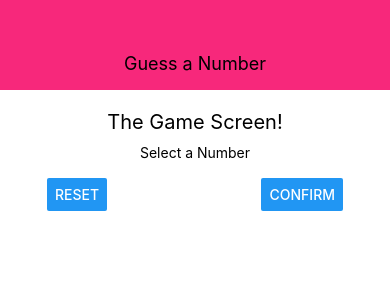
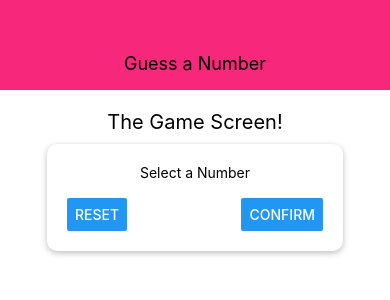
Before and after one commit to 1997808/reactnative_learn_3, a React Native app: screen / in a window 390 px wide. Shown: the top 300 px of the page. Built offline with nearby package versions, Linux system fonts and the light colour scheme.

Commit message:
Card style to component

```diff
--- /dev/null
+++ b/components/Card.js
@@ -0,0 +1,22 @@
+import React from 'react'
+import { View, Text, StyleSheet } from 'react-native'
+
+const Card = props =>  {
+  return <View style={{...styles.card, ...props.style}}>
+    {props.children}</View>
+}
+
+const styles = StyleSheet.create({
+  card: {
+    elevation: 8,
+    shadowColor: 'black', // only IOS
+    shadowOffset: { width: 0, height: 2 },
+    shadowRadius: 6,
+    shadowOpacity: 0.26, // only IOS
+    backgroundColor: 'white',
+    padding: 20,
+    borderRadius: 10
+  }
+})
+
+export default Card
--- a/screens/StartGameScreen.js
+++ b/screens/StartGameScreen.js
@@ -1,18 +1,20 @@
 import React from 'react'
 import { View, Text, StyleSheet, TextInput, Button } from 'react-native'
+
+import Card from '../components/Card'
 
 const StartGameScreen = props =>  {
   return (
     <View style={styles.screen}>
       <Text style={styles.title}>The Game Screen!</Text>
-      <View style={styles.inputContainer}>
+      <Card style={styles.inputContainer}>
         <Text>Select a Number</Text>
         <TextInput />
         <View style={styles.buttonContainer}>
           <Button title="Reset" onPress={() => {}}/>
           <Button title="Confirm" onPress={() => {}}/>
         </View>
-      </View>
+      </Card>
     </View>
   )
 }
@@ -32,7 +34,7 @@
   inputContainer: {
     width: 300,
     maxWidth: '80%',
-    alignItems: 'center'
+    alignItems: 'center',
   },
 
   buttonContainer: {
```
